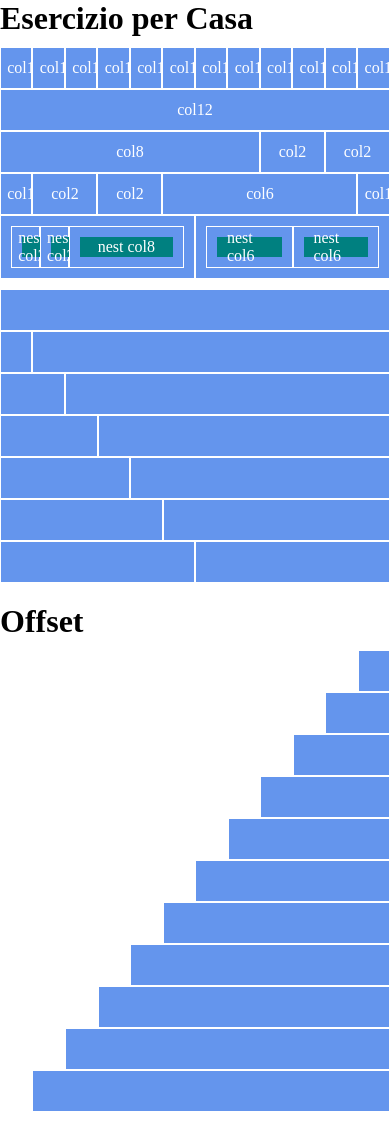
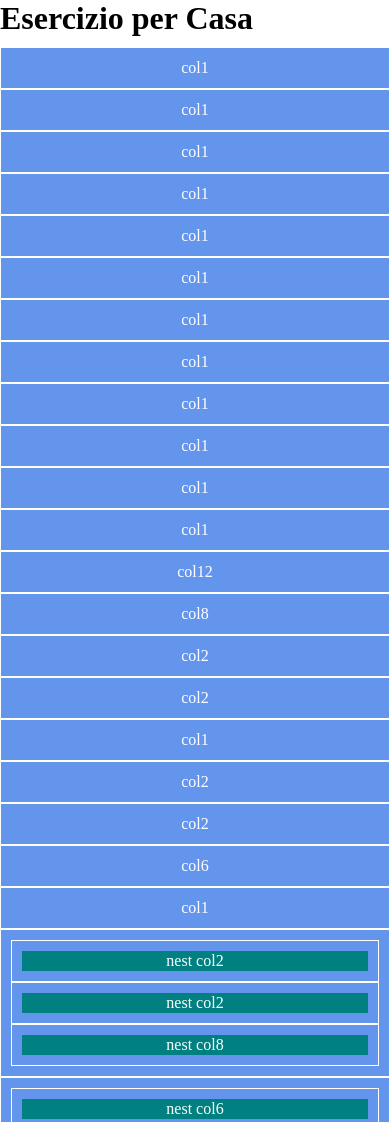
Before and after one commit to andreafontaneto/html-css-12bool, a plain HTML site: page index.html in a window 390 px wide. Shown: the top 1122 px of the page. Drawn offline with Linux system fonts and the light colour scheme.

Commit message:
media query xs

```diff
--- a/assets/12bool.css
+++ b/assets/12bool.css
@@ -119,3 +119,122 @@
 .col-off-lg-11{
   margin-left: calc((100% / 12) * 11);
 }
+
+/*=========================================================
+MEDIA QUERY
+=========================================================*/
+
+/* XS */
+@media screen and (max-width: 576px){
+
+  .container{
+    width: 100%;
+  }
+
+  .col-xs-1{
+    flex-basis: calc((100% / 12) * 1);
+    max-width: calc((100% / 12) * 1);
+  }
+
+  .col-xs-2{
+    flex-basis: calc((100% / 12) * 2);
+    max-width: calc((100% / 12) * 2);
+  }
+
+  .col-xs-3{
+    flex-basis: calc((100% / 12) * 3);
+    max-width: calc((100% / 12) * 3);
+  }
+
+  .col-xs-4{
+    flex-basis: calc((100% / 12) * 4);
+    max-width: calc((100% / 12) * 4);
+  }
+
+  .col-xs-5{
+    flex-basis: calc((100% / 12) * 5);
+    max-width: calc((100% / 12) * 5);
+  }
+
+  .col-xs-6{
+    flex-basis: calc((100% / 12) * 6);
+    max-width: calc((100% / 12) * 6);
+  }
+
+  .col-xs-7{
+    flex-basis: calc((100% / 12) * 7);
+    max-width: calc((100% / 12) * 7);
+  }
+
+  .col-xs-8{
+    flex-basis: calc((100% / 12) * 8);
+    max-width: calc((100% / 12) * 8);
+  }
+
+  .col-xs-9{
+    flex-basis: calc((100% / 12) * 9);
+    max-width: calc((100% / 12) * 9);
+  }
+
+  .col-xs-10{
+    flex-basis: calc((100% / 12) * 10);
+    max-width: calc((100% / 12) * 10);
+  }
+
+  .col-xs-11{
+    flex-basis: calc((100% / 12) * 11);
+    max-width: calc((100% / 12) * 11);
+  }
+
+  .col-xs-12{
+    flex-basis: calc((100% / 12) * 12);
+    max-width: calc((100% / 12) * 12);
+  }
+
+  /* OFFSET XS */
+
+  .col-off-xs-1{
+    margin-left: calc((100% / 12) * 1);
+  }
+
+  .col-off-xs-2{
+    margin-left: calc((100% / 12) * 2);
+  }
+
+  .col-off-xs-3{
+    margin-left: calc((100% / 12) * 3);
+  }
+
+  .col-off-xs-4{
+    margin-left: calc((100% / 12) * 4);
+  }
+
+  .col-off-xs-5{
+    margin-left: calc((100% / 12) * 5);
+  }
+
+  .col-off-xs-6{
+    margin-left: calc((100% / 12) * 6);
+  }
+
+  .col-off-xs-7{
+    margin-left: calc((100% / 12) * 7);
+  }
+
+  .col-off-xs-8{
+    margin-left: calc((100% / 12) * 8);
+  }
+
+  .col-off-xs-9{
+    margin-left: calc((100% / 12) * 9);
+  }
+
+  .col-off-xs-10{
+    margin-left: calc((100% / 12) * 10);
+  }
+
+  .col-off-xs-11{
+    margin-left: calc((100% / 12) * 11);
+  }
+
+}
--- a/index.html
+++ b/index.html
@@ -17,100 +17,100 @@
   <div class="container mb10">
 
     <div class="row">
-      <div class="col-lg-1">
+      <div class="col-xs-12 col-lg-1">
         <div class="box">col1</div>
       </div>
-      <div class="col-lg-1">
+      <div class="col-xs-12 col-lg-1">
         <div class="box">col1</div>
       </div>
-      <div class="col-lg-1">
+      <div class="col-xs-12 col-lg-1">
         <div class="box">col1</div>
       </div>
-      <div class="col-lg-1">
+      <div class="col-xs-12 col-lg-1">
         <div class="box">col1</div>
       </div>
-      <div class="col-lg-1">
+      <div class="col-xs-12 col-lg-1">
         <div class="box">col1</div>
       </div>
-      <div class="col-lg-1">
+      <div class="col-xs-12 col-lg-1">
         <div class="box">col1</div>
       </div>
-      <div class="col-lg-1">
+      <div class="col-xs-12 col-lg-1">
         <div class="box">col1</div>
       </div>
-      <div class="col-lg-1">
+      <div class="col-xs-12 col-lg-1">
         <div class="box">col1</div>
       </div>
-      <div class="col-lg-1">
+      <div class="col-xs-12 col-lg-1">
         <div class="box">col1</div>
       </div>
-      <div class="col-lg-1">
+      <div class="col-xs-12 col-lg-1">
         <div class="box">col1</div>
       </div>
-      <div class="col-lg-1">
+      <div class="col-xs-12 col-lg-1">
         <div class="box">col1</div>
       </div>
-      <div class="col-lg-1">
+      <div class="col-xs-12 col-lg-1">
         <div class="box">col1</div>
       </div>
     </div>
 
     <div class="row">
-      <div class="col-lg-12">
+      <div class="col-xs-12 col-lg-12">
         <div class="box">col12</div>
       </div>
     </div>
 
     <div class="row">
-      <div class="col-lg-8">
+      <div class="col-xs-12 col-lg-8">
         <div class="box">col8</div>
       </div>
-      <div class="col-lg-2">
+      <div class="col-xs-12 col-lg-2">
         <div class="box">col2</div>
       </div>
-      <div class="col-lg-2">
+      <div class="col-xs-12 col-lg-2">
         <div class="box">col2</div>
       </div>
     </div>
 
     <div class="row">
-      <div class="col-lg-1">
+      <div class="col-xs-12 col-lg-1">
         <div class="box">col1</div>
       </div>
-      <div class="col-lg-2">
+      <div class="col-xs-12 col-lg-2">
         <div class="box">col2</div>
       </div>
-      <div class="col-lg-2">
+      <div class="col-xs-12 col-lg-2">
         <div class="box">col2</div>
       </div>
-      <div class="col-lg-6">
+      <div class="col-xs-12 col-lg-6">
         <div class="box">col6</div>
       </div>
-      <div class="col-lg-1">
+      <div class="col-xs-12 col-lg-1">
         <div class="box">col1</div>
       </div>
     </div>
 
     <div class="row">
-      <div class="col-lg-6">
+      <div class="col-xs-12 col-lg-6">
         <div class="row">
-          <div class="col-lg-2">
+          <div class="col-xs-12 col-lg-2">
             <div class="box-nest">nest col2</div>
           </div>
-          <div class="col-lg-2">
+          <div class="col-xs-12 col-lg-2">
             <div class="box-nest">nest col2</div>
           </div>
-          <div class="col-lg-8">
+          <div class="col-xs-12 col-lg-8">
             <div class="box-nest">nest col8</div>
           </div>
         </div>
       </div>
-      <div class="col-lg-6">
+      <div class="col-xs-12 col-lg-6">
         <div class="row">
-          <div class="col-lg-6">
+          <div class="col-xs-12 col-lg-6">
             <div class="box-nest">nest col6</div>
           </div>
-          <div class="col-lg-6">
+          <div class="col-xs-12 col-lg-6">
             <div class="box-nest">nest col6</div>
           </div>
         </div>
@@ -122,61 +122,61 @@
   <div class="container mb20">
 
     <div class="row">
-      <div class="col-lg-12">
+      <div class="col-xs-12 col-lg-12">
         <div class="box"></div>
       </div>
     </div>
 
     <div class="row">
-      <div class="col-lg-1">
+      <div class="col-xs-12 col-lg-1">
         <div class="box"></div>
       </div>
-      <div class="col-lg-11">
+      <div class="col-xs-12 col-lg-11">
         <div class="box"></div>
       </div>
     </div>
 
     <div class="row">
-      <div class="col-lg-2">
+      <div class="col-xs-12 col-lg-2">
         <div class="box"></div>
       </div>
-      <div class="col-lg-10">
+      <div class="col-xs-12 col-lg-10">
         <div class="box"></div>
       </div>
     </div>
 
     <div class="row">
-      <div class="col-lg-3">
+      <div class="col-xs-12 col-lg-3">
         <div class="box"></div>
       </div>
-      <div class="col-lg-9">
+      <div class="col-xs-12 col-lg-9">
         <div class="box"></div>
       </div>
     </div>
 
     <div class="row">
-      <div class="col-lg-4">
+      <div class="col-xs-12 col-lg-4">
         <div class="box"></div>
       </div>
-      <div class="col-lg-8">
+      <div class="col-xs-12 col-lg-8">
         <div class="box"></div>
       </div>
     </div>
 
     <div class="row">
-      <div class="col-lg-5">
+      <div class="col-xs-12 col-lg-5">
         <div class="box"></div>
       </div>
-      <div class="col-lg-7">
+      <div class="col-xs-12 col-lg-7">
         <div class="box"></div>
       </div>
     </div>
 
     <div class="row">
-      <div class="col-lg-6">
+      <div class="col-xs-12 col-lg-6">
         <div class="box"></div>
       </div>
-      <div class="col-lg-6">
+      <div class="col-xs-12 col-lg-6">
         <div class="box"></div>
       </div>
     </div>
@@ -189,77 +189,77 @@
 
     <div class="row">
       <div class="col-off-lg-11"></div>
-      <div class="col-lg-1">
+      <div class="col-xs-12 col-lg-1">
         <div class="box"></div>
       </div>
     </div>
 
     <div class="row">
       <div class="col-off-lg-10"></div>
-      <div class="col-lg-2">
+      <div class="col-xs-12 col-lg-2">
         <div class="box"></div>
       </div>
     </div>
 
     <div class="row">
       <div class="col-off-lg-9"></div>
-      <div class="col-lg-3">
+      <div class="col-xs-12 col-lg-3">
         <div class="box"></div>
       </div>
     </div>
 
     <div class="row">
       <div class="col-off-lg-8"></div>
-      <div class="col-lg-4">
+      <div class="col-xs-12 col-lg-4">
         <div class="box"></div>
       </div>
     </div>
 
     <div class="row">
       <div class="col-off-lg-7"></div>
-      <div class="col-lg-5">
+      <div class="col-xs-12 col-lg-5">
         <div class="box"></div>
       </div>
     </div>
 
     <div class="row">
       <div class="col-off-lg-6"></div>
-      <div class="col-lg-6">
+      <div class="col-xs-12 col-lg-6">
         <div class="box"></div>
       </div>
     </div>
 
     <div class="row">
       <div class="col-off-lg-5"></div>
-      <div class="col-lg-7">
+      <div class="col-xs-12 col-lg-7">
         <div class="box"></div>
       </div>
     </div>
 
     <div class="row">
       <div class="col-off-lg-4"></div>
-      <div class="col-lg-8">
+      <div class="col-xs-12 col-lg-8">
         <div class="box"></div>
       </div>
     </div>
 
     <div class="row">
       <div class="col-off-lg-3"></div>
-      <div class="col-lg-9">
+      <div class="col-xs-12 col-lg-9">
         <div class="box"></div>
       </div>
     </div>
 
     <div class="row">
       <div class="col-off-lg-2"></div>
-      <div class="col-lg-10">
+      <div class="col-xs-12 col-lg-10">
         <div class="box"></div>
       </div>
     </div>
 
     <div class="row">
       <div class="col-off-lg-1"></div>
-      <div class="col-lg-11">
+      <div class="col-xs-12 col-lg-11">
         <div class="box"></div>
       </div>
     </div>
```
